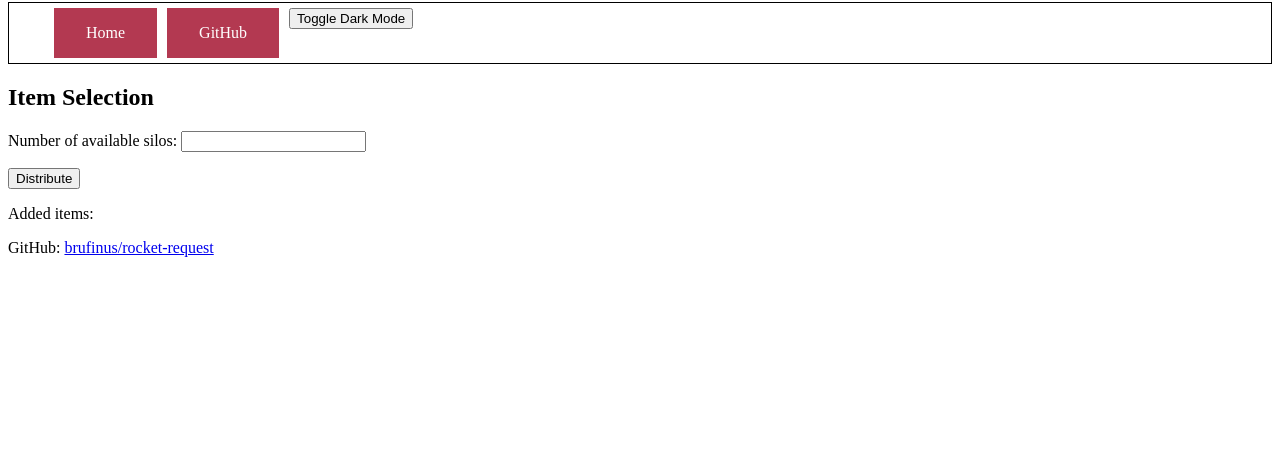
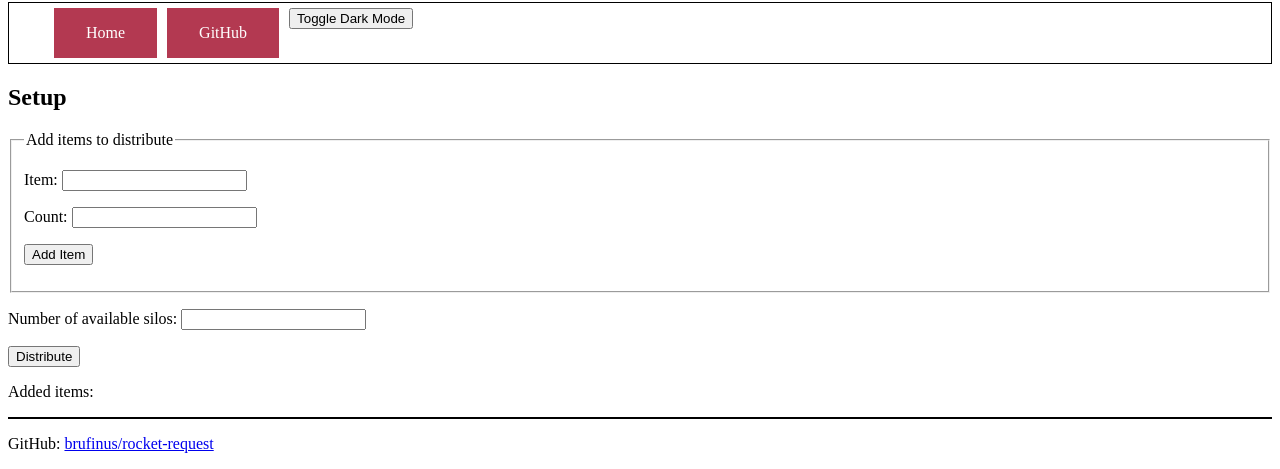
Before and after one commit to brufinus/rocket-request, a Django app: page /distribute/ in a window 1280 px wide. Shown: the part 386-855 px from the top of the page. Before the commit the page ends 643 px from the top, so only its background shows below. Run offline with Django 5.2, Linux system fonts and the light colour scheme.

Commit message:
asynchronously update item list

```diff
--- a/django-rocket-request/django_distribute/templates/distribute/index.html
+++ b/django-rocket-request/django_distribute/templates/distribute/index.html
@@ -9,6 +9,7 @@
     <title>Rocket Request</title>
     <meta name="author" content="brufinus" />
     <meta name="description" content="Automatic item distribution across Rocket Silos in Factorio." />
+    <script src="https://code.jquery.com/jquery-3.6.0.min.js"></script>
 </head>
 
 <body>
@@ -17,7 +18,7 @@
         <h1>Rocket Request</h1>
     </header>
 
-    <nav>
+    <nav class="nav-bar">
         <ul class="links-list">
             <li><a href="#">Home</a></li>
             <li><a href="https://github.com/brufinus/rocket-request">GitHub</a></li>
@@ -26,41 +27,78 @@
     </nav>
 
     <main>
+        <article>
             <section>
-            <form action="{% url 'distribute:results' %}" method="post">
+                <h2>Setup</h2>
+                <form id="item-collection-form" method="post">
                     {% csrf_token %}
-                <h2>Item Selection</h2>
-                <p>
-                    <label for="num_silos">Number of available silos:</label>
-                    <input type="number" name="num_silos" id="num_silos" required />
-                </p>
-                <!-- <fieldset>
+                    <fieldset>
                         <legend>Add items to distribute</legend>
                         <p>
-                        <label for="item">Item:</label>
-                        <input type="item" name="item" id="item" required />
+                            <label for="user-item-input">Item:</label>
+                            <input type="text" name="user-item" id="user-item-input" required />
                         </p>
                         <p>
                             <label for="count">Count:</label>
                             <input type="number" name="count" id="count" required />
                         </p>
                         <p>
-                        <button type="button">Add Item</button>
+                            <button type="submit">Add Item</button>
                         </p>
-                </fieldset> -->
+                    </fieldset>
+                </form>
+                <form action="{% url 'distribute:results' %}" method="post">
+                    {% csrf_token %}
+                    <p>
+                        <label for="num_silos">Number of available silos:</label>
+                        <input type="number" name="num_silos" id="num_silos" required />
+                    </p>
                     <p>
                         <button>Distribute</button>
                     </p>
                 </form>
             </section>
-
             <aside>
                 <p>Added items:</p>
+                <!-- <ul> -->
+                    <ul id="item-list"></ul>
+                    <!-- {% for item in items %}
+                    <li>{{ item }}</li>
+                    {% endfor %} -->
+                <!-- </ul> -->
             </aside>
+            <div id="responseItem" />
+        </article>
+
     </main>
     <footer>
         <p>GitHub: <a href="https://github.com/brufinus/rocket-request">brufinus/rocket-request</a></p>
     </footer>
+
+    <script>
+        // Ajax setup for form submission
+        $(document).ready(function () {
+            $('#item-collection-form').on('submit', function (event) {
+                event.preventDefault();
+
+                $.ajax({
+                    url: "{% url 'distribute:collection' %}",  // The URL of the Django view that handles the request
+                    type: 'POST',
+                    data: {
+                        'user-item': $('#user-item-input').val(),
+                        'csrfmiddlewaretoken': '{{ csrf_token }}' // CSRF token for security
+                    },
+                    success: function (response) {
+                        // $('#responseItem').text(response.item);  // Update the page dynamically
+                        $('#item-list').empty();
+                        response.items.forEach(function(item) {
+                            $('#item-list').append('<li>' + item + '</li>');
+                        });
+                    }
+                });
+            });
+        });
+    </script>
 </body>
 
 </html>
```
Lines whose indentation alone changed are shown as unchanged.
